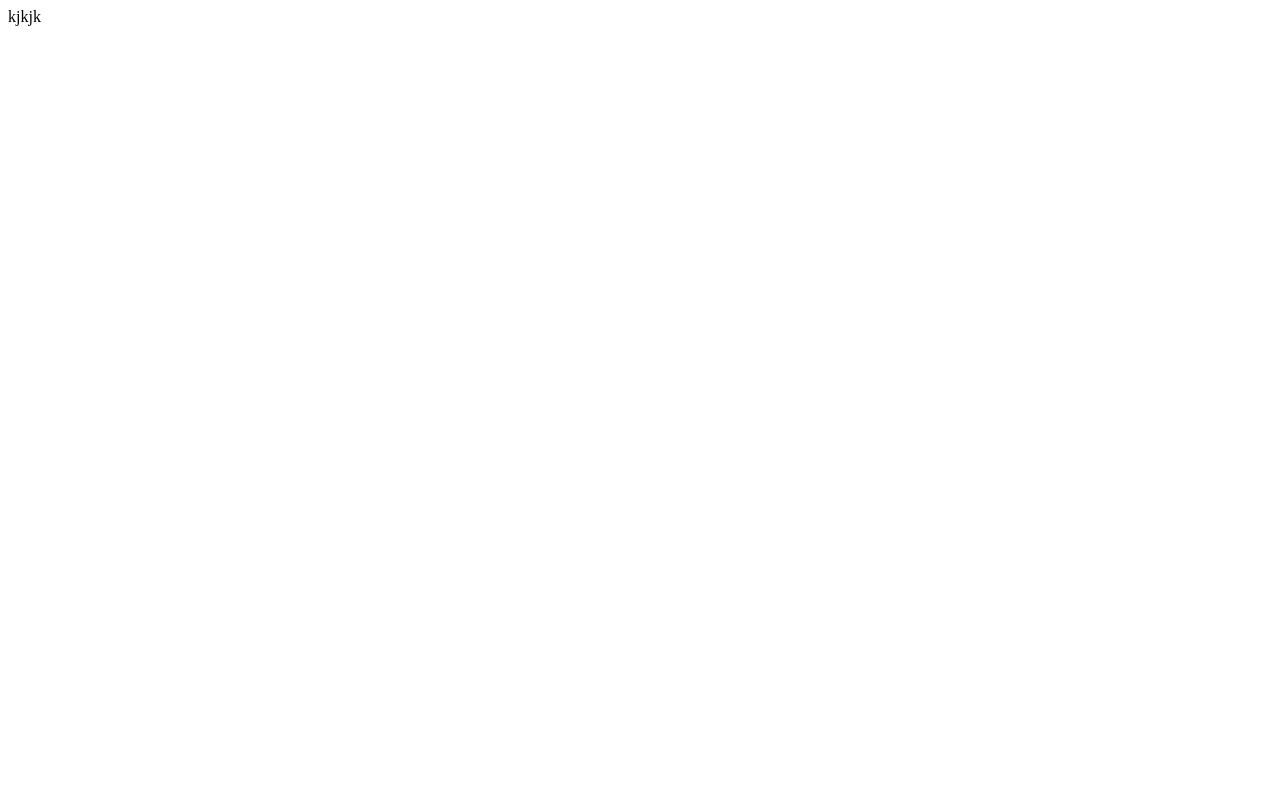
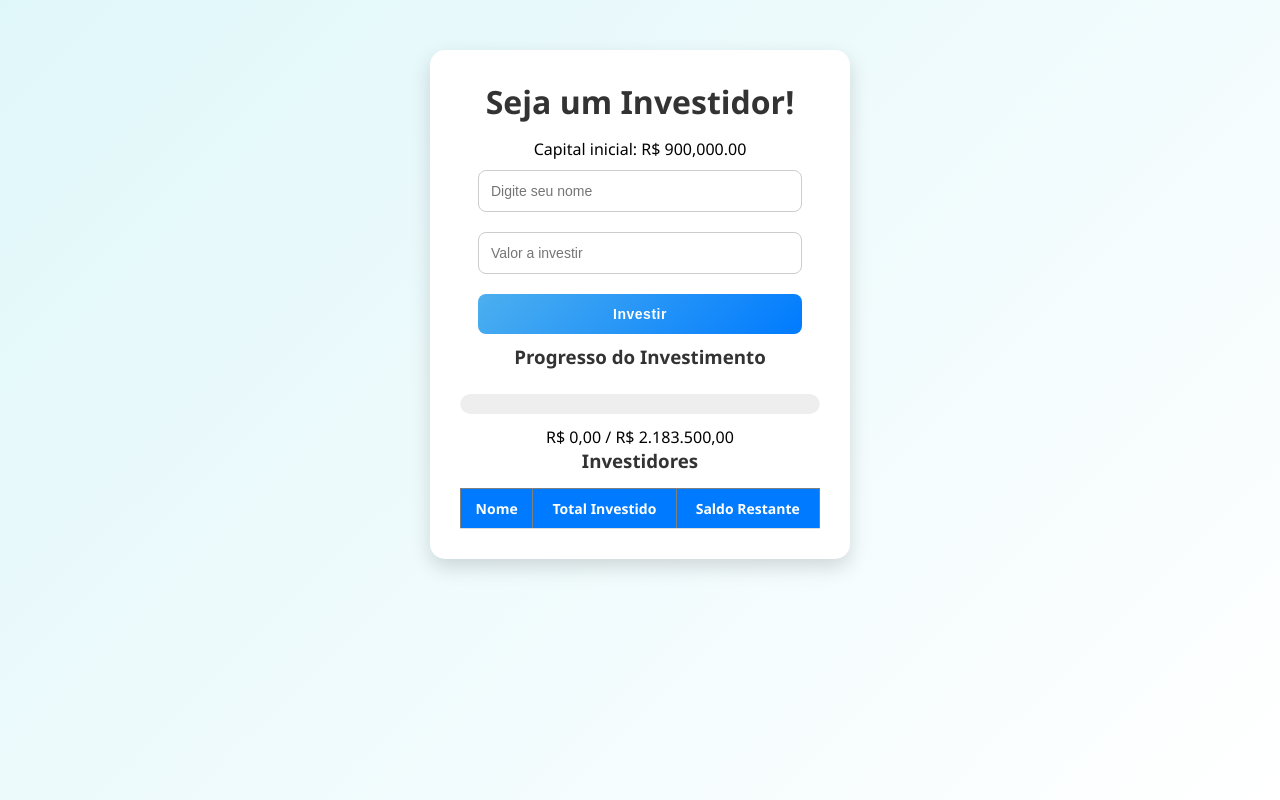
Before and after one commit to Fullmilen/investorrailway, a Flask app: page / in a window 1280 px wide. Before the commit the page is almost empty. Run offline with Flask 3, Linux system fonts and the light colour scheme; lists and menus that the app fills with data are empty.

Commit message:
Add files via upload

```diff
--- a/templates/index.html
+++ b/templates/index.html
@@ -1 +1,78 @@
-kjkjk
+<!DOCTYPE html>
+<html lang="pt-br">
+<head>
+    <meta charset="UTF-8">
+    <title>Investimento Provador Digital</title>
+    <link rel="stylesheet" href="/static/style.css">
+</head>
+<body>
+    <div class="container">
+        <h1>Seja um Investidor!</h1>
+        <p>Capital inicial: R$ {{ "{:,.2f}".format(capital) }}</p>
+
+        <form id="investForm">
+            <input type="text" id="nome" placeholder="Digite seu nome" required>
+            <input type="number" id="valor" min="0" max="{{ capital }}" placeholder="Valor a investir" required>
+            <button type="submit">Investir</button>
+        </form>
+
+        <div>
+            <h3>Progresso do Investimento</h3>
+            <progress id="progressBar" value="0" max="{{ objetivo }}"></progress>
+            <span id="progressText">R$ 0,00 / R$ {{ "{:,.2f}".format(objetivo) }}</span>
+        </div>
+
+        <h3>Investidores</h3>
+        <table border="1" id="tabelaInvestidores">
+            <thead>
+                <tr>
+                    <th>Nome</th>
+                    <th>Total Investido</th>
+                    <th>Saldo Restante</th>
+                </tr>
+            </thead>
+            <tbody></tbody>
+        </table>
+    </div>
+
+    <script>
+        // Variáveis vindas do Flask
+        window.OBJETIVO = {{ objetivo }};
+        window.CAPITAL_INICIAL = {{ capital }};
+
+        function formatarMoeda(valor) {
+            return "R$ " + valor.toLocaleString('pt-BR', { minimumFractionDigits: 2 });
+        }
+
+        async function atualizarStatus() {
+            const res = await fetch('/status');
+            const data = await res.json();
+
+            // Atualiza barra de progresso
+            const barra = document.getElementById('progressBar');
+            barra.value = data.total_acumulado;
+            barra.max = data.objetivo;
+            document.getElementById('progressText').innerText =
+                `${formatarMoeda(data.total_acumulado)} / ${formatarMoeda(data.objetivo)}`;
+
+            // Atualiza tabela de investidores
+            const tbody = document.querySelector('#tabelaInvestidores tbody');
+            tbody.innerHTML = "";
+            for (const [nome, info] of Object.entries(data.investidores)) {
+                const row = `<tr>
+                    <td>${nome}</td>
+                    <td>${formatarMoeda(info.total_investido)}</td>
+                    <td>${formatarMoeda(info.saldo)}</td>
+                </tr>`;
+                tbody.innerHTML += row;
+            }
+        }
+
+        // Atualiza automaticamente a cada 2 segundos
+        setInterval(atualizarStatus, 2000);
+        window.onload = atualizarStatus;
+    </script>
+
+    <script src="/static/script.js"></script>
+</body>
+</html>
```
